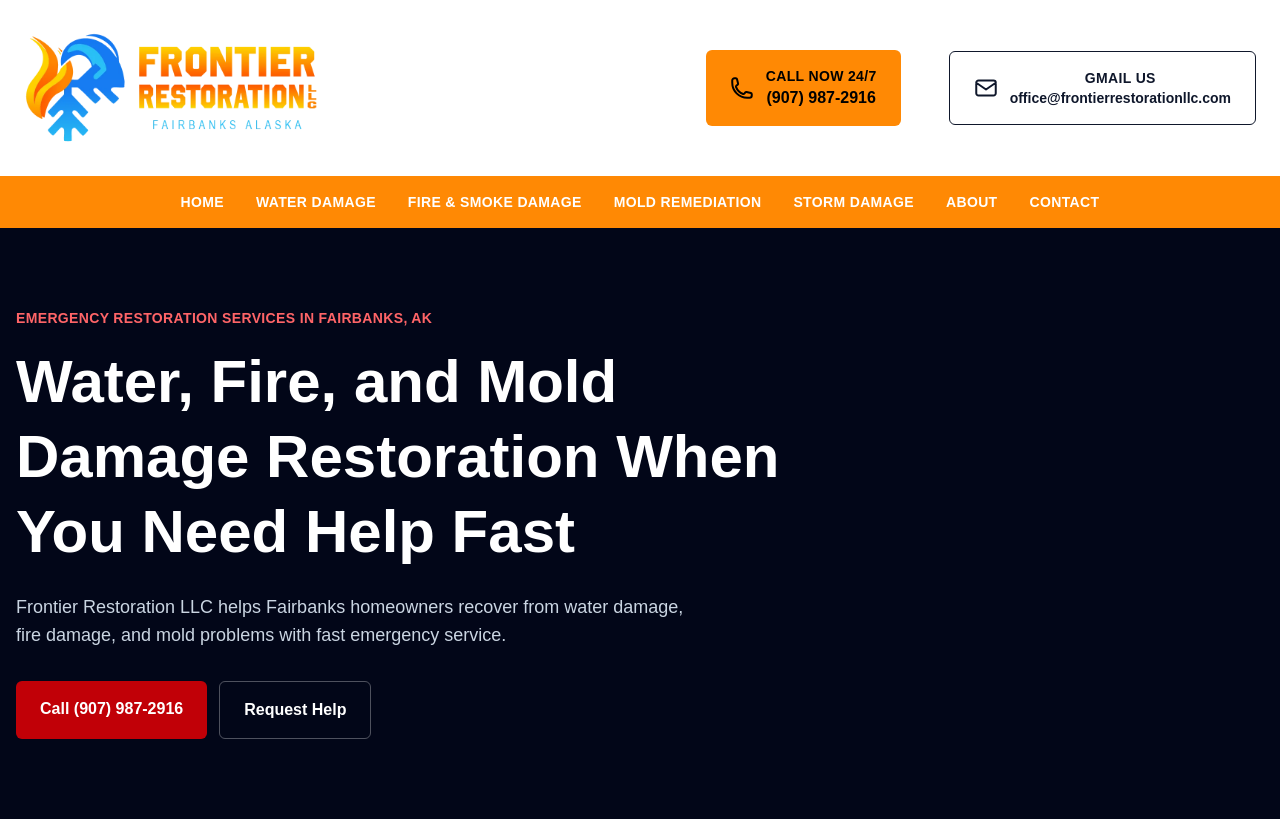
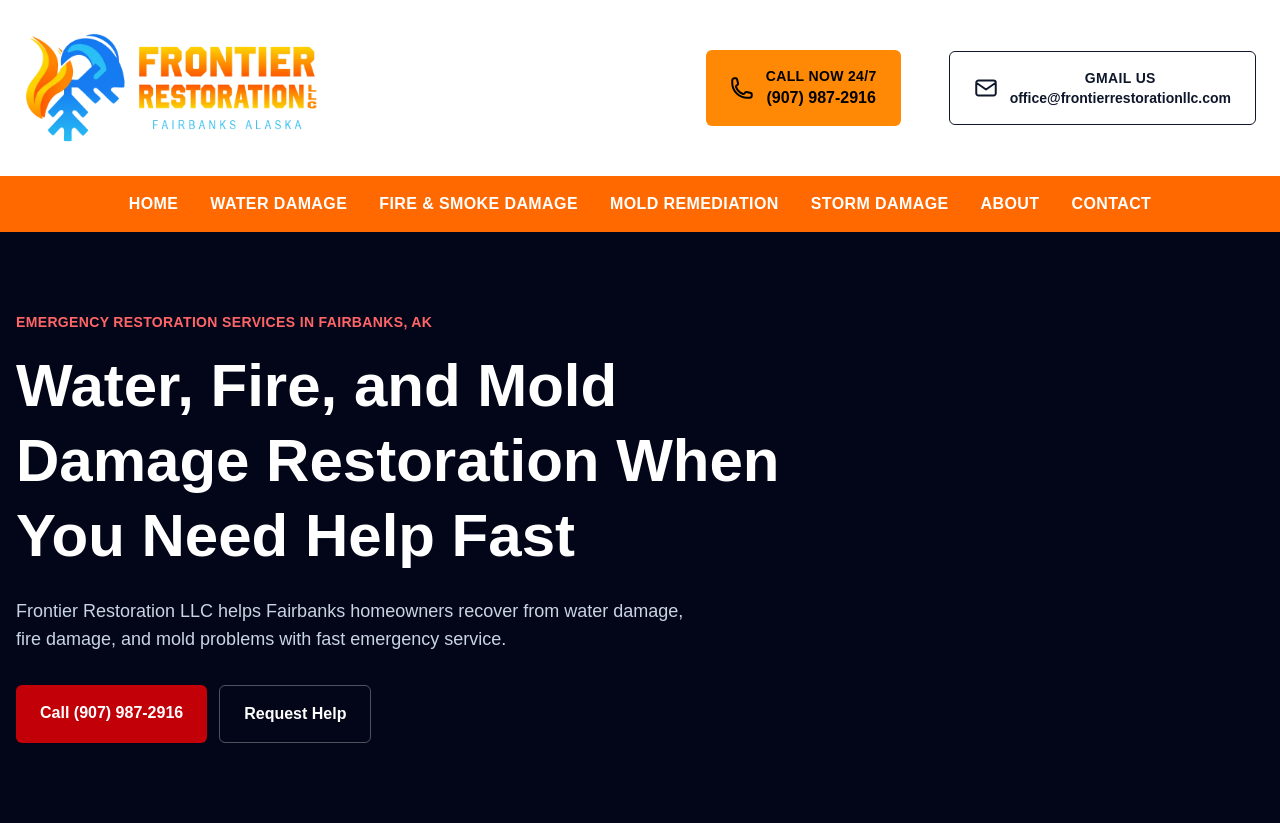
Before and after one commit to Davidhub907/FR_Website, a Next.js app: page / in a window 1280 px wide. Built offline with nearby package versions, Linux system fonts and the light colour scheme.

Commit message:
Commiting before doing something that may break the site

```diff
--- a/components/NavigationBar.js
+++ b/components/NavigationBar.js
@@ -4,7 +4,7 @@ import { useState } from "react";
 import Link from "next/link";
 
 const navLinks = [
-    { label: "Home", href: "/"},
+    { label: "Home", href: "/" },
     { label: "Water Damage", href: "/water-damage" },
     { label: "Fire & Smoke Damage", href: "/fire-damage" },
     { label: "Mold Remediation", href: "/mold-remediation" },
@@ -17,7 +17,7 @@ export default function NavigationBar() {
     const [isOpen, setIsOpen] = useState(false);
 
     return (
-        <nav className="bg-orange-400 text-white">
+        <nav className="bg-orange-500 text-white">
             <div className="mx-auto max-w-7xl px-6">
                 {/* Desktop nav */}
                 <div className="hidden md:flex items-center justify-center gap-8 py-4" >
@@ -25,7 +25,7 @@ export default function NavigationBar() {
                         <Link
                             key={link.label}
                             href={link.href}
-                            className="text-sm font-semibold uppercase tracking-wide hover:text-orange-100"
+                            className="text-base font-bold uppercase tracking-wide transition-colors duration-200 hover:text-gray-500"
                         >
                             {link.label}
                         </Link>
@@ -35,13 +35,13 @@ export default function NavigationBar() {
                 {/* Mobile nav top row */}
                 <div className="flex items-center justify-between py-4 md:hidden">
                     <span className="text-sm font-semibold uppercase tracking-wide">
-                        Menu
+                        Services Menu
                     </span>
 
                     <button
                         type="button"
                         onClick={() => setIsOpen(!isOpen)}
-                        className="rounded-md border border-white/40 px-3 py-2 text-2xl leading-none"
+                        className="rounded-md border border-black px-4 py-2 text-2xl leading-none"
                         aria-label="Toggle navigation menu"
                         aria-expanded={isOpen}
                     >
```
